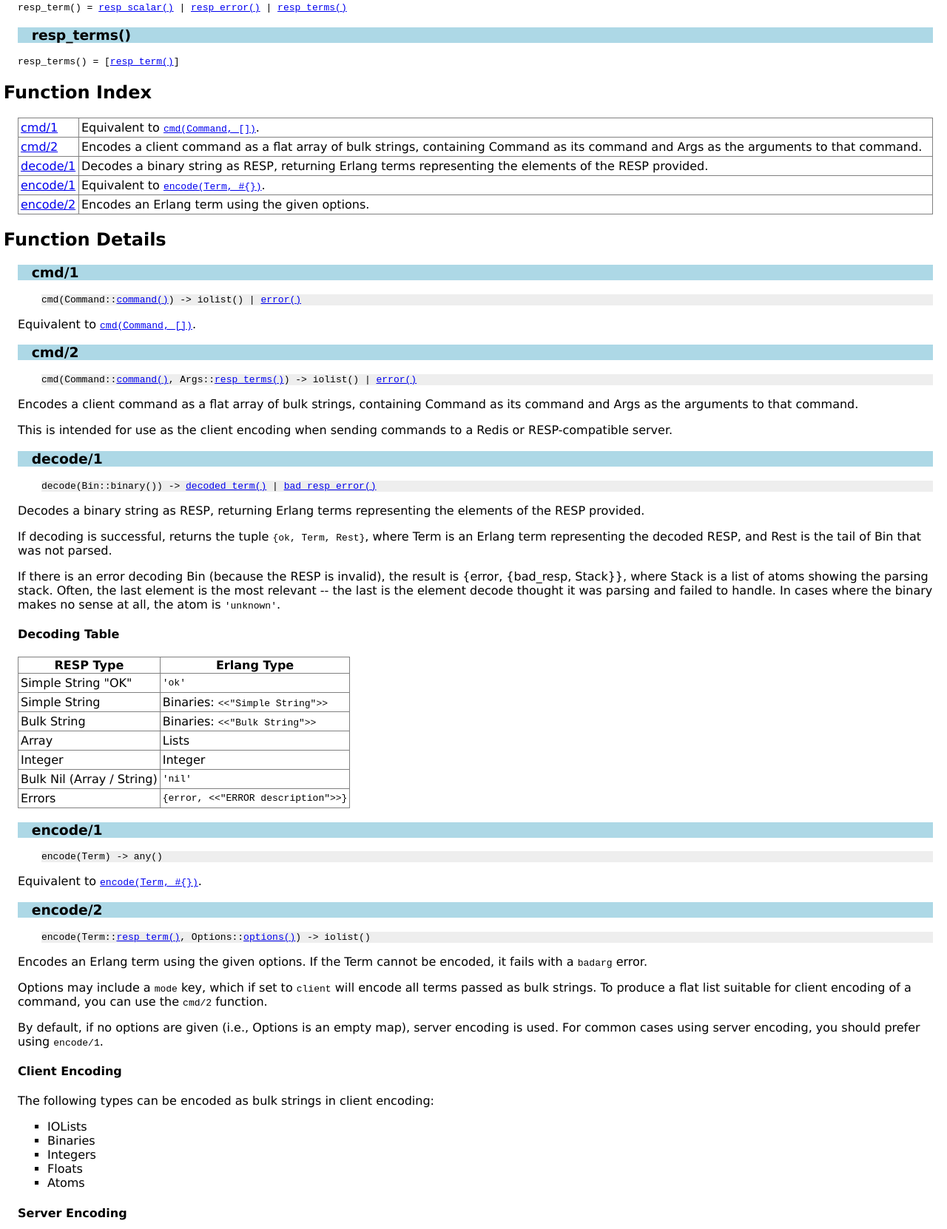
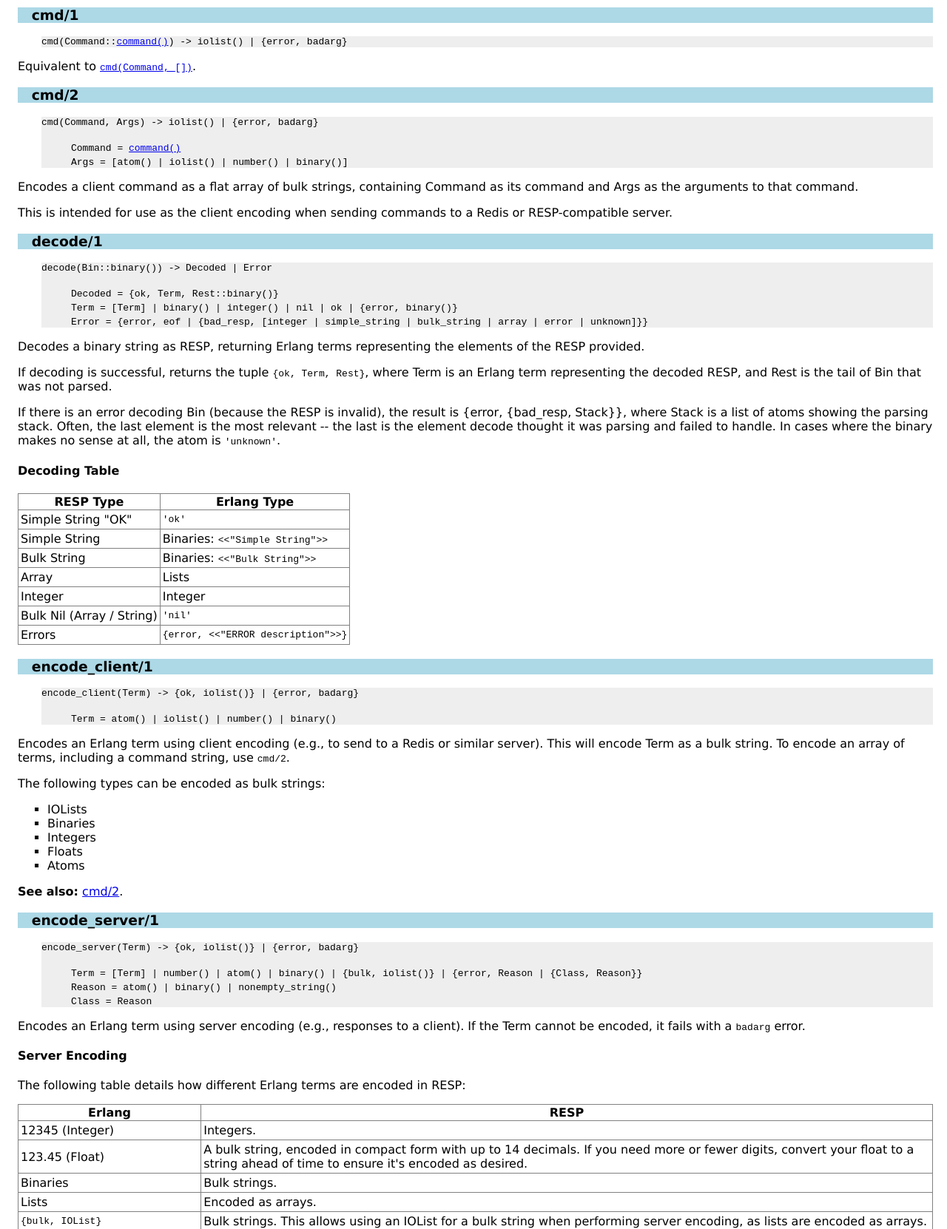
Before and after one commit to nilium/eresp, a plain HTML site: page docs/eresp.html in a window 1280 px wide. Shown: the part 981-2643 px from the top of the page at 74% size. Drawn offline with Linux system fonts and the light colour scheme.

Commit message:
Refactor encoding API
- Remove encode/1 and encode/2 as well as options passing and replaces
  it with encode_client and encode_server.

- encode and decode functions do not throw errors anymore, and instead
  return an {error, Reason} tuple. In encode's case, Reason can only be
  'badarg'. In decode's case, this isn't a change, just normalization.

- encode, decode, cmd, etc. will all return an {ok, ...} tuple for
  successful results. In decode's case, this isn't a change. Encode
  functions will now return {ok, iolist()}.

```diff
--- a/docs/eresp.html
+++ b/docs/eresp.html
@@ -18,24 +18,8 @@
   protocol (RESP).
 <h2><a name="types">Data Types</a></h2>
 
-<h3 class="typedecl"><a name="type-bad_resp_error">bad_resp_error()</a></h3>
-<p><tt>bad_resp_error() = {error, {bad_resp, [integer | simple_string | bulk_string | array | error | unknown]}}</tt></p>
-
-
 <h3 class="typedecl"><a name="type-command">command()</a></h3>
 <p><tt>command() = atom() | binary() | nonempty_string()</tt></p>
-
-
-<h3 class="typedecl"><a name="type-decoded_term">decoded_term()</a></h3>
-<p><tt>decoded_term() = {ok, Term::<a href="#type-resp_term">resp_term()</a>, Rest::binary()}</tt></p>
-
-
-<h3 class="typedecl"><a name="type-error">error()</a></h3>
-<p><tt>error() = {error, Reason::term()}</tt></p>
-
-
-<h3 class="typedecl"><a name="type-options">options()</a></h3>
-<p><tt>options() = #{mode =&gt; client | server | none()}</tt></p>
 
 
 <h3 class="typedecl"><a name="type-resp_error">resp_error()</a></h3>
@@ -47,11 +31,7 @@
 
 
 <h3 class="typedecl"><a name="type-resp_term">resp_term()</a></h3>
-<p><tt>resp_term() = <a href="#type-resp_scalar">resp_scalar()</a> | <a href="#type-resp_error">resp_error()</a> | <a href="#type-resp_terms">resp_terms()</a></tt></p>
-
-
-<h3 class="typedecl"><a name="type-resp_terms">resp_terms()</a></h3>
-<p><tt>resp_terms() = [<a href="#type-resp_term">resp_term()</a>]</tt></p>
+<p><tt>resp_term() = [<a href="#type-resp_term">resp_term()</a>] | <a href="#type-resp_scalar">resp_scalar()</a> | <a href="#type-resp_error">resp_error()</a></tt></p>
 
 
 <h2><a name="index">Function Index</a></h2>
@@ -61,22 +41,24 @@
 Command as its command and Args as the arguments to that command.</td></tr>
 <tr><td valign="top"><a href="#decode-1">decode/1</a></td><td>Decodes a binary string as RESP, returning Erlang terms representing
 the elements of the RESP provided.</td></tr>
-<tr><td valign="top"><a href="#encode-1">encode/1</a></td><td>Equivalent to <a href="#encode-2"><tt>encode(Term, #{})</tt></a>.
-</td></tr>
-<tr><td valign="top"><a href="#encode-2">encode/2</a></td><td>Encodes an Erlang term using the given options.</td></tr>
+<tr><td valign="top"><a href="#encode_client-1">encode_client/1</a></td><td>Encodes an Erlang term using client encoding (e.g., to send to a Redis
+  or similar server).</td></tr>
+<tr><td valign="top"><a href="#encode_server-1">encode_server/1</a></td><td>Encodes an Erlang term using server encoding (e.g., responses to
+  a client).</td></tr>
 </table>
 
 <h2><a name="functions">Function Details</a></h2>
 
 <h3 class="function"><a name="cmd-1">cmd/1</a></h3>
 <div class="spec">
-<p><tt>cmd(Command::<a href="#type-command">command()</a>) -&gt; iolist() | <a href="#type-error">error()</a></tt><br></p>
+<p><tt>cmd(Command::<a href="#type-command">command()</a>) -&gt; iolist() | {error, badarg}</tt><br></p>
 </div><p>Equivalent to <a href="#cmd-2"><tt>cmd(Command, [])</tt></a>.</p>
 
 
 <h3 class="function"><a name="cmd-2">cmd/2</a></h3>
 <div class="spec">
-<p><tt>cmd(Command::<a href="#type-command">command()</a>, Args::<a href="#type-resp_terms">resp_terms()</a>) -&gt; iolist() | <a href="#type-error">error()</a></tt><br></p>
+<p><tt>cmd(Command, Args) -&gt; iolist() | {error, badarg}</tt>
+<ul class="definitions"><li><tt>Command = <a href="#type-command">command()</a></tt></li><li><tt>Args = [atom() | iolist() | number() | binary()]</tt></li></ul></p>
 </div><p><p>Encodes a client command as a flat array of bulk strings, containing
 Command as its command and Args as the arguments to that command.</p>
 
@@ -85,7 +67,8 @@ Command as its command and Args as the arguments to that command.</p>
 
 <h3 class="function"><a name="decode-1">decode/1</a></h3>
 <div class="spec">
-<p><tt>decode(Bin::binary()) -&gt; <a href="#type-decoded_term">decoded_term()</a> | <a href="#type-bad_resp_error">bad_resp_error()</a></tt><br></p>
+<p><tt>decode(Bin::binary()) -&gt; Decoded | Error</tt>
+<ul class="definitions"><li><tt>Decoded = {ok, Term, Rest::binary()}</tt></li><li><tt>Term = [Term] | binary() | integer() | nil | ok | {error, binary()}</tt></li><li><tt>Error = {error, eof | {bad_resp, [integer | simple_string | bulk_string | array | error | unknown]}}</tt></li></ul></p>
 </div><p><p>Decodes a binary string as RESP, returning Erlang terms representing
 the elements of the RESP provided.</p>
 
@@ -136,29 +119,15 @@ that was not parsed.</p>
     </tr>
   </table></p>
 
-<h3 class="function"><a name="encode-1">encode/1</a></h3>
+<h3 class="function"><a name="encode_client-1">encode_client/1</a></h3>
 <div class="spec">
-<p><tt>encode(Term) -&gt; any()</tt></p>
-</div><p>Equivalent to <a href="#encode-2"><tt>encode(Term, #{})</tt></a>.</p>
+<p><tt>encode_client(Term) -&gt; {ok, iolist()} | {error, badarg}</tt>
+<ul class="definitions"><li><tt>Term = atom() | iolist() | number() | binary()</tt></li></ul></p>
+</div><p><p>Encodes an Erlang term using client encoding (e.g., to send to a Redis
+  or similar server). This will encode Term as a bulk string. To encode an
+  array of terms, including a command string, use <code>cmd/2</code>.</p>
 
-
-<h3 class="function"><a name="encode-2">encode/2</a></h3>
-<div class="spec">
-<p><tt>encode(Term::<a href="#type-resp_term">resp_term()</a>, Options::<a href="#type-options">options()</a>) -&gt; iolist()</tt><br></p>
-</div><p><p>Encodes an Erlang term using the given options. If the Term cannot be
-  encoded, it fails with a <code>badarg</code> error.</p>
-
-  <p>Options may include a <code>mode</code> key, which if set to <code>client</code> will encode all
-  terms passed as bulk strings. To produce a flat list suitable for client
-  encoding of a command, you can use the <code>cmd/2</code> function.</p>
-
-  <p>By default, if no options are given (i.e., Options is an empty map), server
-  encoding is used. For common cases using server encoding, you should prefer
-  using <code>encode/1</code>.</p>
-
-  <h4><a name="Client_Encoding">Client Encoding</a></h4>
-
-  <p>The following types can be encoded as bulk strings in client encoding:</p>
+  <p>The following types can be encoded as bulk strings:</p>
 
   <ul>
   <li>IOLists</li>
@@ -167,6 +136,16 @@ that was not parsed.</p>
   <li>Floats</li>
   <li>Atoms</li>
   </ul>
+ </p>
+<p><b>See also:</b> <a href="#cmd-2">cmd/2</a>.</p>
+
+<h3 class="function"><a name="encode_server-1">encode_server/1</a></h3>
+<div class="spec">
+<p><tt>encode_server(Term) -&gt; {ok, iolist()} | {error, badarg}</tt>
+<ul class="definitions"><li><tt>Term = [Term] | number() | atom() | binary() | {bulk, iolist()} | {error, Reason | {Class, Reason}}</tt></li><li><tt>Reason = atom() | binary() | nonempty_string()</tt></li><li><tt>Class = Reason</tt></li></ul></p>
+</div><p><p>Encodes an Erlang term using server encoding (e.g., responses to
+  a client). If the Term cannot be encoded, it fails with a <code>badarg</code> error.</p>
+
 
   <h4><a name="Server_Encoding">Server Encoding</a></h4>
 
@@ -233,9 +212,7 @@ uppercased, as in common Redis error messages.</p>
       <td><code>'true'</code>, <code>'false'</code></td>
       <td>RESP integers 1 and 0, respectively.</td>
     </tr>
-  </table>
- </p>
-<p><b>See also:</b> <a href="#cmd-2">cmd/2</a>.</p>
+  </table></p>
 <hr>
 
 <div class="navbar"><a name="#navbar_bottom"></a><table width="100%" border="0" cellspacing="0" cellpadding="2" summary="navigation bar"><tr><td><a href="overview-summary.html" target="overviewFrame">Overview</a></td><td><a href="http://www.erlang.org/"><img src="erlang.png" align="right" border="0" alt="erlang logo"></a></td></tr></table></div>
```
Also changed, not shown: 3 other files.
